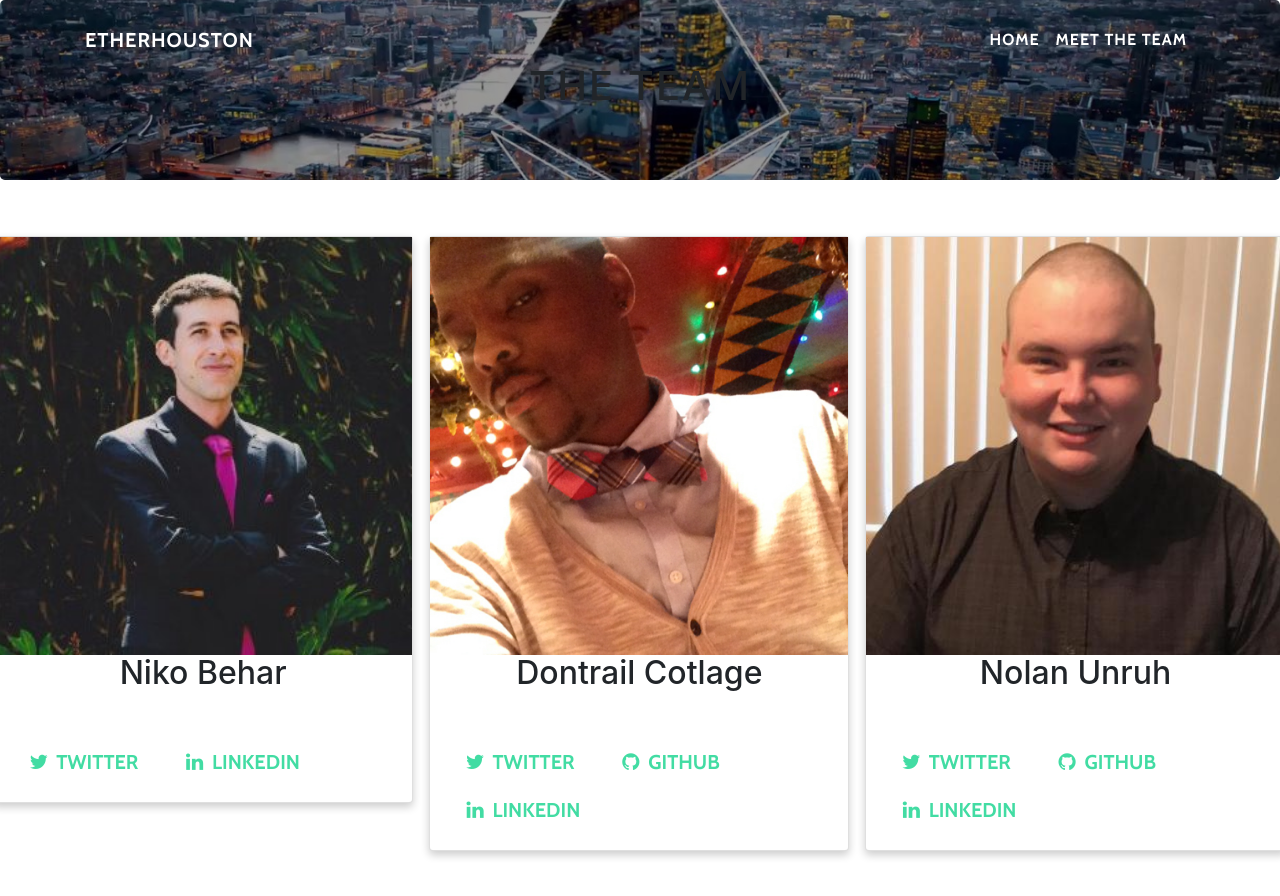
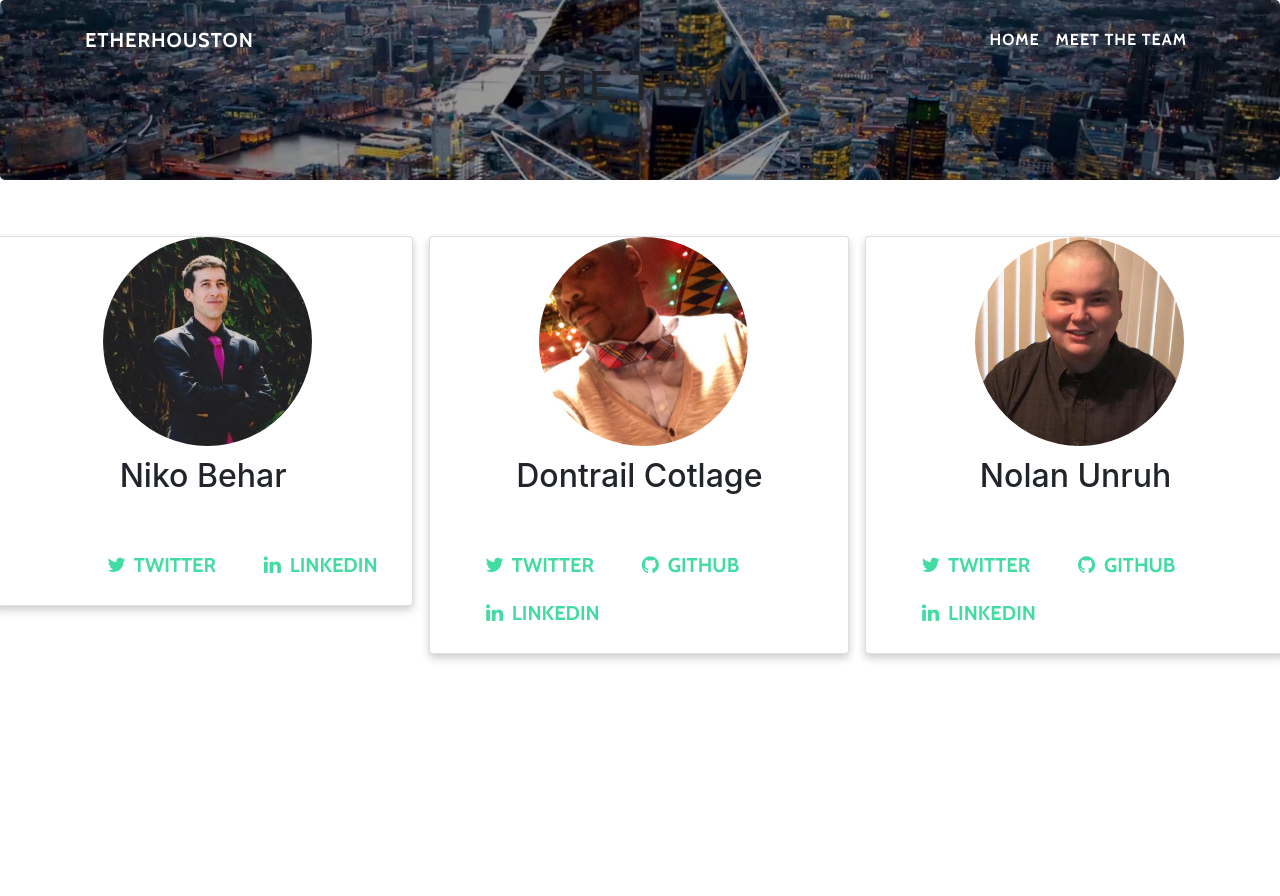
Before and after one commit to nbunruh/eth4houston, a website with bundled scripts: page team.html in a window 1280 px wide. After the commit the page ends 800 px from the top, so only its background shows below. Built offline with nearby package versions, Linux system fonts and the light colour scheme.

Commit message:
updated team page

```diff
--- a/assets/css/team.css
+++ b/assets/css/team.css
@@ -83,7 +83,25 @@ background-position: 70%;
 }
 
 .team-header {
-    letter-spacing: 2px;
+  letter-spacing: 2px;
+}
+
+.memberName {
+  margin-top: 3%;
+}
+
+.members {
+ margin-left: 6.8rem;
+ width: 50%;
+ border-radius:50% 50% 50% 50%;
+}
+
+.list-inline {
+  margin-left: 5%;
+}
+
+#niko-btn {
+  margin-left: 20%;
 }
 
 #mainNav {
@@ -168,8 +186,17 @@ p {
     .list-inline-item {
         display: block;
         margin-top: 10px;
-        margin-left: 33%;
+        margin-left: 31%;
     }
+
+    .members {
+      margin-left: 5.8rem;
+    }
+
+    #niko-btn {
+      margin-left: 4%;
+    }
+
 }
 
 /* Add some shadows to create a card effect */
--- a/team.html
+++ b/team.html
@@ -53,11 +53,11 @@
   <div class="row">
   <div class="column">
       <div class="card">
-      <img src="assets/img/niko.jpg" alt="Jane" style="width:100%">
+      <img src="assets/img/niko.jpg" alt="Niko" class="members">
       <div class="container">
-          <h2>Niko Behar</h2>
+          <h2 class="memberName">Niko Behar</h2>
           <p class="title">Head of Cyber Security</p>
-          <ul class="list-inline banner-social-buttons">
+          <ul class="list-inline banner-social-buttons" id="niko-btn">
               <li class="list-inline-item">
                   <a href="https://twitter.com/nikolasbehar" class="btn btn-default btn-lg">
                   <i class="fa fa-twitter fa-fw"></i>
@@ -75,11 +75,13 @@
       </div>
   </div>
 
+  <!--Team Members-->
+
   <div class="column">
     <div class="card">
-      <img src="assets/img/dontrail.jpg" alt="Mike" style="width:100%">
+      <img src="assets/img/dontrail.jpg" alt="Dontrail" class="members">
       <div class="container">
-        <h2>Dontrail Cotlage</h2>
+        <h2 class="memberName">Dontrail Cotlage</h2>
         <p class="title">Founder / Project Leader</p>
         <ul class="list-inline banner-social-buttons">
             <li class="list-inline-item">
@@ -106,9 +108,9 @@
   </div>
   <div class="column">
     <div class="card">
-      <img src="assets/img/nolan.jpg" alt="John" style="width:100%">
+      <img src="assets/img/nolan.jpg" alt="Nolan" class="members">
       <div class="container">
-        <h2>Nolan Unruh</h2>
+        <h2 class="memberName">Nolan Unruh</h2>
         <p class="title">Front-End Developer</p>
         <ul class="list-inline banner-social-buttons">
             <li class="list-inline-item">
```
Also changed, not shown: assets/vendor/bootstrap/css/bootstrap.min.css.
